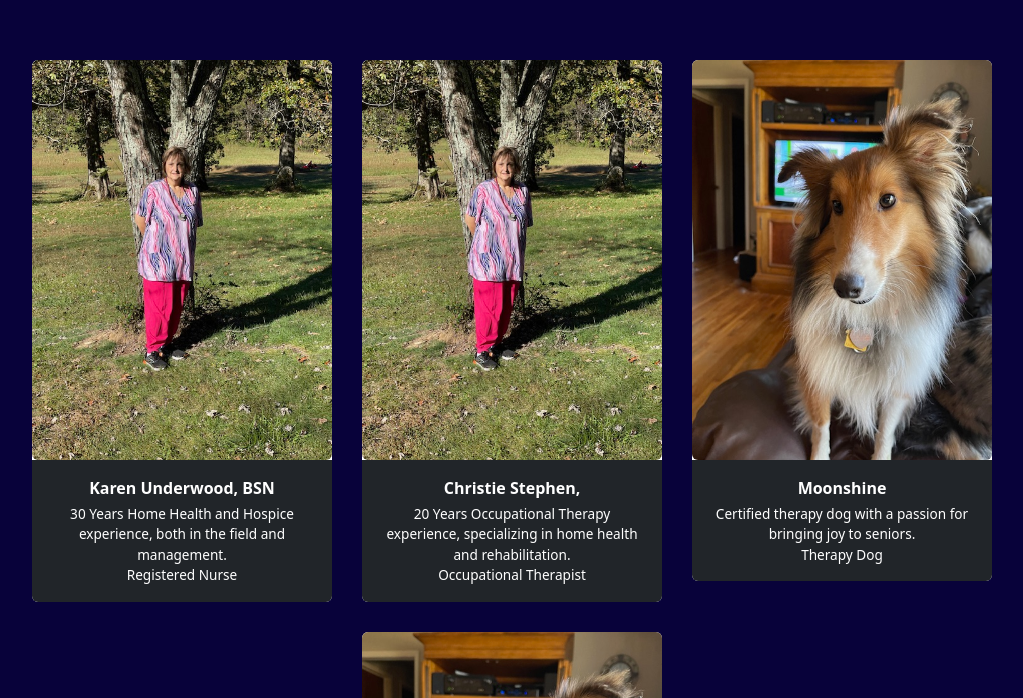
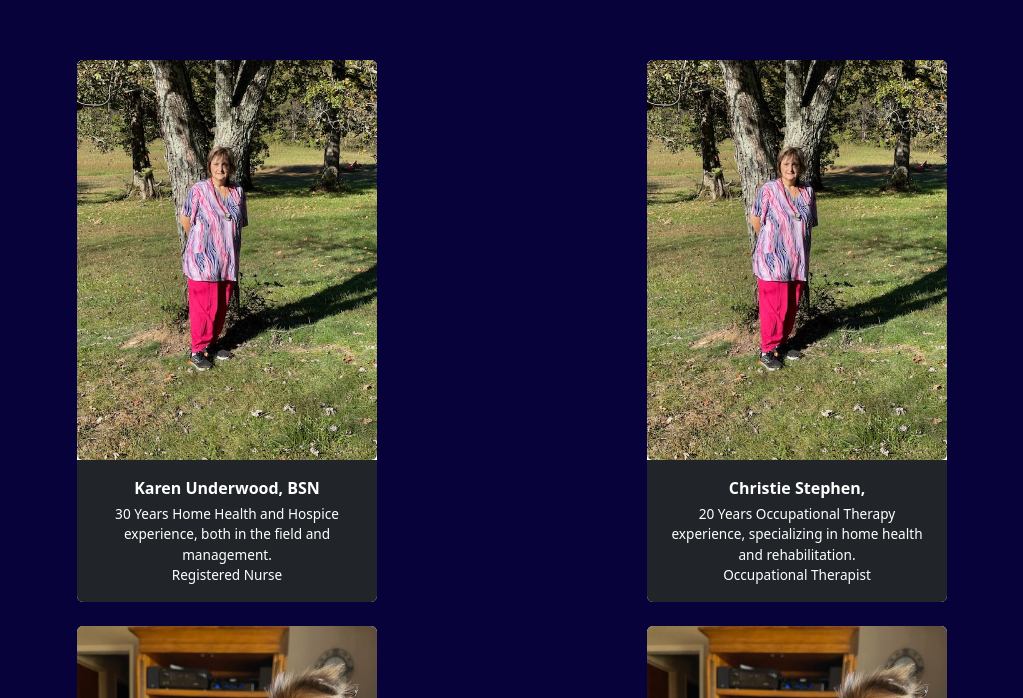
Before and after one commit to brandonbohn/Moonshineconsulting, a React (Create React App) app: page / in a window 1280 px wide. Shown: the part 1042-1740 px from the top of the page, without its empty margins (128-1151 px from the left). Built offline with nearby package versions, Linux system fonts and the light colour scheme.

Commit message:
card realignment

```diff
--- a/src/Pages/Homepage.tsx
+++ b/src/Pages/Homepage.tsx
@@ -36,6 +36,8 @@ export const Homepage = () => {
           <div>
           <div className="d-flex justify-content-center align-items-start" style={{ gap: "30px", padding: "30px 0", margin: "30px auto" }}>
             <div className="d-flex flex-wrap justify-content-center align-items-start founder-cards-responsive" style={{ gap: "30px", padding: "30px 0", margin: "30px auto" }}>
+              <div className="container">
+                <div className="row">
                   {[
                     {
                       id: 1,
@@ -55,7 +57,7 @@ export const Homepage = () => {
                       id: 3,
                       name: "Moonshine",
                       image: "./images/moonshine.jpg",
-                  experience: "Certified therapy dog with a passion for bringing joy to seniors.",
+                      experience: "Our beloved mascot, Moonshine. While not an offical therapy dog, he loves brightening the days of our senior patients with his visits and unconditional love.",
                       title: "Therapy Dog"
                     },
                     {
@@ -65,8 +67,13 @@ export const Homepage = () => {
                       experience: "Over 10 years of experience in software development and consulting.",
                       title: "Software Development and Consulting"
                     }
-              ].map((member) => (
-                <div key={member.id} className="card founder-card-responsive bg-light-transparent border-0" style={{ width: "300px", height: "auto" }}>
+                  ].map((member, idx) => (
+                    <div
+                      key={member.id}
+                      className="col-12 col-md-6 d-flex justify-content-center mb-4"
+                      style={{ alignItems: "stretch" }}
+                    >
+                      <div className="card founder-card-responsive bg-light-transparent border-0" style={{ width: "300px", height: "100%" }}>
                         <img
                           src={member.image}
                           className="nursepicture img-fluid rounded"
@@ -83,7 +90,10 @@ export const Homepage = () => {
                           </p>
                         </div>
                       </div>
+                    </div>
                   ))}
+                </div>
+              </div>
               <style>
                 {`
                   @media (max-width: 767px) {
```
Lines whose indentation alone changed are shown as unchanged.
